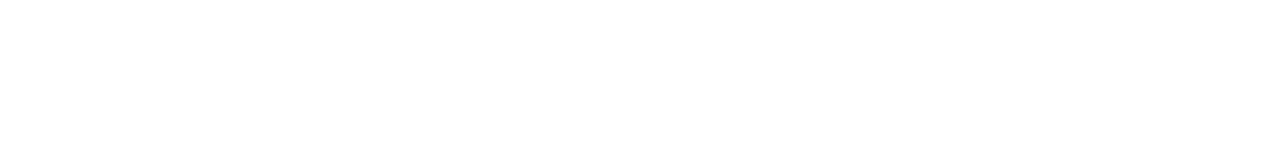
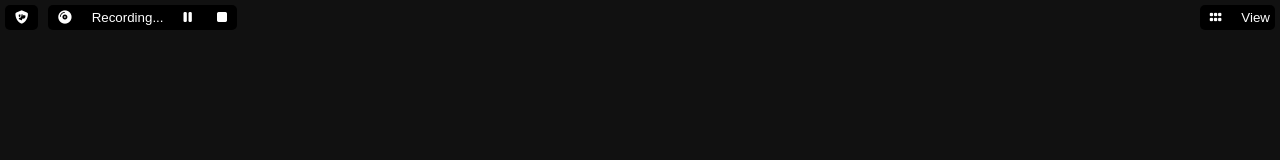
Before and after one commit to BeainaT/html-css-zoom, a plain HTML site: page index.html in a window 1280 px wide. Drawn offline with Linux system fonts and the light colour scheme.

Commit message:
add header

```diff
--- a/css/style.css
+++ b/css/style.css
@@ -6,4 +6,29 @@
 }
 body {
     font-family: 'Lato', sans-serif;
+    background-color: #111111;
 }
+/*HEADER*/
+header {
+    justify-content: space-between;
+    padding: 5px 0;
+    background-color:inherit;
+}
+header, .header-left, .btn-header {
+    display: flex;
+}
+.btn {
+    border-radius: 5px;
+    border: none;
+    padding: 5px;
+}
+.fa-solid, .btn {
+    color: #fff;
+    margin: 0 5px;
+}
+.btn-header {
+    background-color: #000;
+    align-items: center;
+    column-gap: 15px;
+}
+/*MAIN*/
--- a/index.html
+++ b/index.html
@@ -8,12 +8,22 @@
         <link rel="preconnect" href="https://fonts.googleapis.com">
         <link rel="preconnect" href="https://fonts.gstatic.com" crossorigin>
         <link href="https://fonts.googleapis.com/css2?family=Lato:wght@300;400&display=swap" rel="stylesheet">
+        <!--font awesome-->
+        <link rel="stylesheet" href="https://cdnjs.cloudflare.com/ajax/libs/font-awesome/6.1.1/css/all.min.css" integrity="sha512-KfkfwYDsLkIlwQp6LFnl8zNdLGxu9YAA1QvwINks4PhcElQSvqcyVLLD9aMhXd13uQjoXtEKNosOWaZqXgel0g==" crossorigin="anonymous" referrerpolicy="no-referrer" />
         <title>Zoom</title>
         <link rel="stylesheet" href="css/style.css">
     </head>
     <body>
         <!--header left and header right-->
-        <header></header>
+        <header>
+            <div class="header-left">
+                <button class="btn btn-header"><i class="fa-solid fa-shield-dog"></i></button>
+                <button class="btn btn-header"><i class="fa-solid fa-compact-disc"></i><span>Recording...</span><i class="fa-solid fa-pause"></i><i class="fa-solid fa-stop"></i></button>
+            </div>
+            <div class="header-right">
+                <button class="btn btn-header"><i class="fa-solid fa-grip"></i>View</button>
+            </div>
+        </header>
         <!--/header left and header right-->
         <!--body page with coloumns-->
         <main></main>
```
